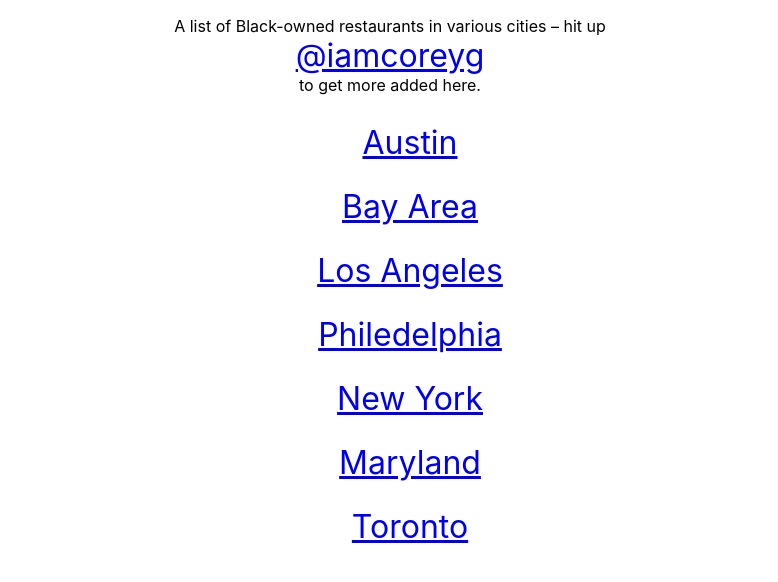
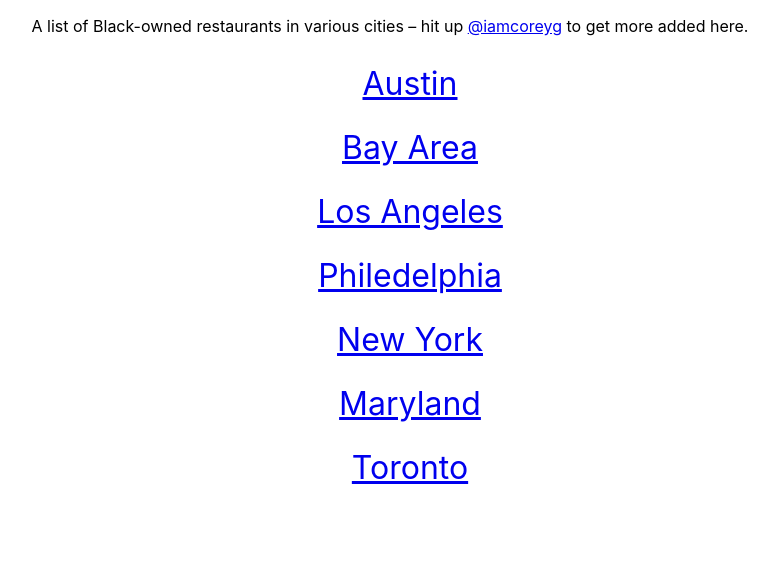
Before and after one commit to iamcoreyg/dine.black, a React (Create React App) app: page / in a window 1280 px wide. Shown: the top 582 px of the page, without its empty margins (250-1028 px from the left). Built offline with nearby package versions, Linux system fonts and the light colour scheme.

Commit message:
change size

```diff
--- a/src/App.css
+++ b/src/App.css
@@ -12,7 +12,7 @@ ul, li {
   line-height: 2;
 }
 
-a {
+li a {
   display: block;
   font-size: 2rem;
 }
```
